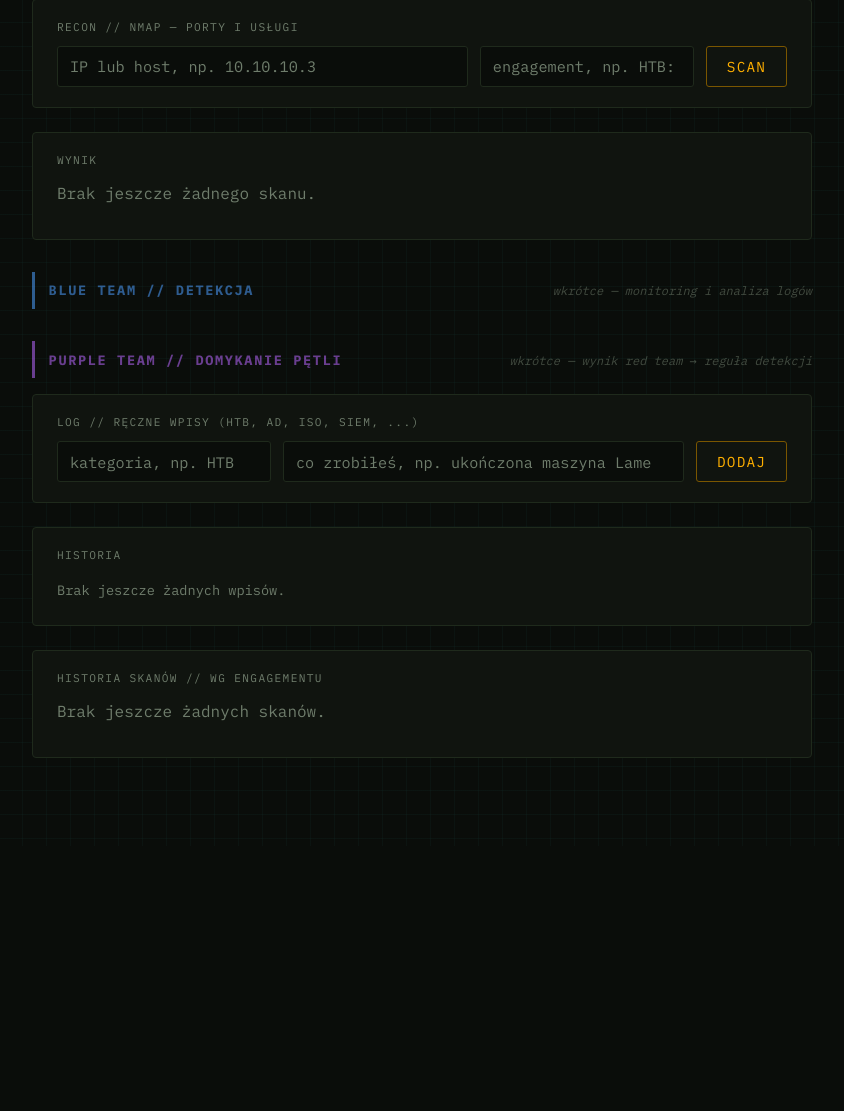
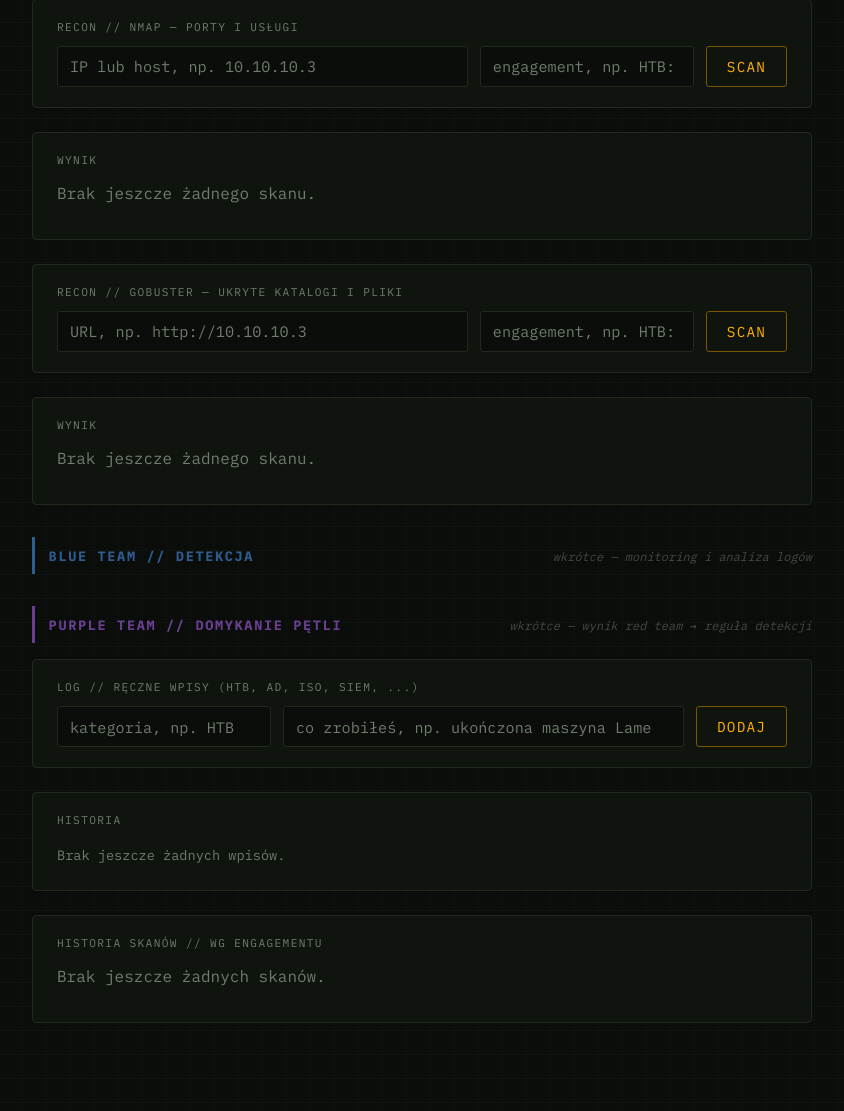
Before and after one commit to SzymekNawrocki/ghostshell, a FastAPI app: page / in a window 1280 px wide. Shown: the part 962-2073 px from the top of the page, without its empty margins (218-1062 px from the left). Before the commit the page ends 1801 px from the top, so only its background shows below. Run offline with FastAPI, Linux system fonts and the light colour scheme.

Commit message:
feat: add gobuster dir scan for hidden web paths
PLAN.md phase 2, step 2 — brought forward ahead of Nikto: Szymon is
starting on TryHackMe and wanted web-recon covered before he needs it,
not after hitting a wall on a real room.

Same ScanSpec pattern as the other four tools. Wordlist is dirb's
bundled common.txt (~4600 words, GOBUSTER_WORDLIST overridable);
extensions (php,txt,bak,zip,html,config) are fixed in code rather than
a form field for now.

Two problems only a live scan against a real target surfaced, not
docs or a dry read:
- Timeout: bare common.txt is ~85s at gobuster's default 10 threads,
  but -x with 6 extensions multiplies the request count ~7x —
  extrapolates to ~10 minutes at 10 threads. Bumped to 50 threads
  (GOBUSTER_THREADS) and a 240s budget (GOBUSTER_TIMEOUT_SECONDS);
  measured ~118s end to end against scanme.nmap.org with extensions on.
- Parsing: -q --no-color --no-progress still writes an ANSI
  clear-line escape (\x1b[2K) right before every hit line —
  undocumented, only visible on real stdout. Parser strips it before
  matching; regression test added so this can't silently break again.

Also fixed the wordlist path itself: dirb's Debian package ships
common.txt under /usr/share/dirb/wordlists/, not
/usr/share/wordlists/dirb/ (that's the Kali layout) — caught on the
actual build, not assumed.

Co-Authored-By: Claude Sonnet 5 <noreply@anthropic.com>
Claude-Session: https://claude.ai/code/session_01VXehdNgUC9RK9mh6iU7N4T

```diff
--- a/main.py
+++ b/main.py
@@ -7,8 +7,21 @@ from fastapi.staticfiles import StaticFiles
 from fastapi.templating import Jinja2Templates
 
 from db import get_connection, get_manual_notes, get_osint_scans, init_db, save_manual_note
-from scan_tools import EXIFTOOL_SPEC, NMAP_SPEC, SHERLOCK_SPEC, THEHARVESTER_SPEC, perform_scan
-from schemas import ManualNoteRequest, NmapRequest, SherlockRequest, TheHarvesterRequest
+from scan_tools import (
+    EXIFTOOL_SPEC,
+    GOBUSTER_SPEC,
+    NMAP_SPEC,
+    SHERLOCK_SPEC,
+    THEHARVESTER_SPEC,
+    perform_scan,
+)
+from schemas import (
+    GobusterRequest,
+    ManualNoteRequest,
+    NmapRequest,
+    SherlockRequest,
+    TheHarvesterRequest,
+)
 
 app = FastAPI()
 app.mount("/static", StaticFiles(directory="static"), name="static")
@@ -156,6 +169,26 @@ async def submit_nmap_scan_ui(
     return templates.TemplateResponse(request, "_nmap_result.html", result)
 
 
+@app.post("/scan/gobuster")
+async def submit_gobuster_scan(payload: GobusterRequest):
+    return await perform_scan(GOBUSTER_SPEC, payload.target, payload.engagement)
+
+
+@app.post("/scan/gobuster/ui", response_class=HTMLResponse)
+async def submit_gobuster_scan_ui(
+    request: Request, target: str = Form(...), engagement: str = Form("")
+):
+    try:
+        result = await perform_scan(GOBUSTER_SPEC, target, normalize_engagement(engagement))
+    except HTTPException as exc:
+        return templates.TemplateResponse(
+            request,
+            "_gobuster_result.html",
+            {"error": exc.detail, "target": target},
+        )
+    return templates.TemplateResponse(request, "_gobuster_result.html", result)
+
+
 @app.post("/notes")
 def submit_manual_note(payload: ManualNoteRequest):
     return save_manual_note(payload.category, payload.note)
--- a/schemas.py
+++ b/schemas.py
@@ -16,6 +16,11 @@ class NmapRequest(BaseModel):
     engagement: str = Field(default="adhoc", min_length=1, max_length=100)
 
 
+class GobusterRequest(BaseModel):
+    target: str = Field(min_length=1, max_length=2048)
+    engagement: str = Field(default="adhoc", min_length=1, max_length=100)
+
+
 class ManualNoteRequest(BaseModel):
     category: str = Field(min_length=1, max_length=50)
     note: str = Field(min_length=1, max_length=1000)
--- a/templates/dashboard.html
+++ b/templates/dashboard.html
@@ -160,6 +160,43 @@
       <p style="color: var(--text-dim);">Brak jeszcze żadnego skanu.</p>
     </div>
 
+    <div class="panel">
+      <div class="panel-label">RECON // gobuster — ukryte katalogi i pliki</div>
+      <form
+        class="scan-form"
+        hx-post="/scan/gobuster/ui"
+        hx-target="#gobuster-result"
+        hx-swap="innerHTML settle:300ms"
+        hx-indicator="#gobuster-indicator"
+      >
+        <input
+          type="text"
+          name="target"
+          placeholder="URL, np. http://10.10.10.3"
+          required
+          autocomplete="off"
+        >
+        <input
+          type="text"
+          name="engagement"
+          placeholder="engagement, np. HTB: Lame"
+          autocomplete="off"
+          style="flex: 0 0 160px;"
+        >
+        <button class="btn" type="submit">Scan</button>
+      </form>
+      <div id="gobuster-indicator" class="htmx-indicator">
+        <div class="scan-progress"><div class="scan-progress-fill"></div></div>
+        <span class="blink">&gt;&gt;</span> szukam katalogów i plików (może potrwać kilka minut)...
+        <span class="elapsed">00:00</span>
+      </div>
+    </div>
+
+    <div id="gobuster-result" class="panel">
+      <div class="panel-label">Wynik</div>
+      <p style="color: var(--text-dim);">Brak jeszcze żadnego skanu.</p>
+    </div>
+
     <div class="team-band team-blue">
       <div class="team-band-label">Blue Team // detekcja</div>
       <div class="team-band-note">wkrótce — monitoring i analiza logów</div>
```
Also changed, not shown: PLAN.md (+17 -5 lines), scan_tools.py (+86 -0 lines), templates/_gobuster_result.html (added, +23 -0 lines), tests/test_scan_tools.py (+31 -0 lines), 2 other files.
